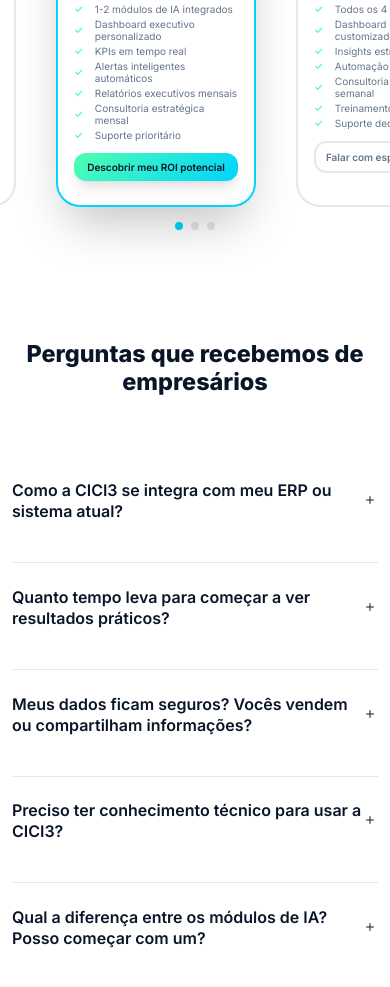
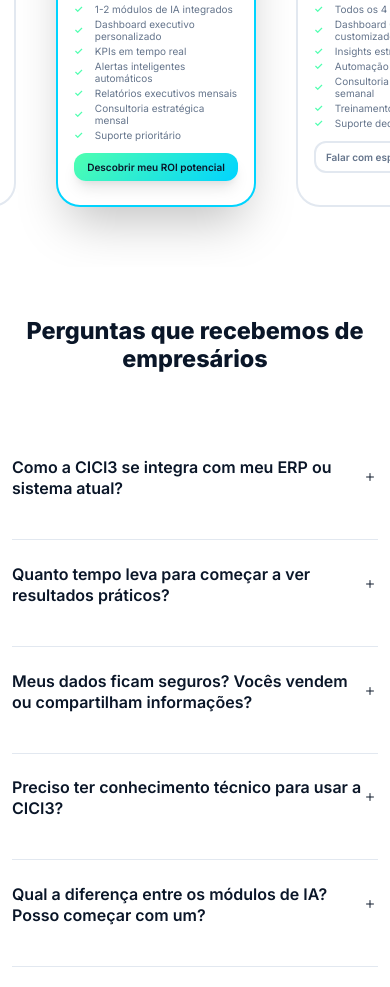
Before and after one commit to cici3-ai/cici3-ai.github.io, a website: page index.html in a window 390 px wide. Shown: the part 4246-5233 px from the top of the page. Drawn offline with nearby package versions, Linux system fonts and the light colour scheme.

Commit message:
Update index.html

```diff
--- a/index.html
+++ b/index.html
@@ -1649,26 +1649,6 @@
                 font-size: 10px;
             }
 
-            /* Indicadores (bolinhas) - VISÍVEIS NO MOBILE */
-            .pricing-indicators {
-                display: flex;
-                justify-content: center;
-                gap: 8px;
-                margin-top: 15px;
-            }
-
-            .pricing-dot {
-                width: 8px;
-                height: 8px;
-                border-radius: 50%;
-                background: var(--cinza-medio);
-                transition: background 0.3s ease;
-                cursor: pointer;
-            }
-
-            .pricing-dot.active {
-                background: var(--ciano-eletrico);
-            }
 
             @keyframes autoSlidePricing {
                 0%, 30% {
```
